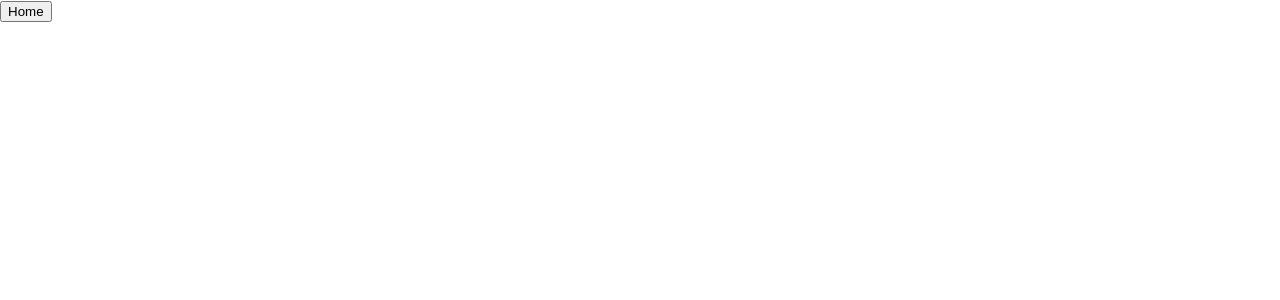
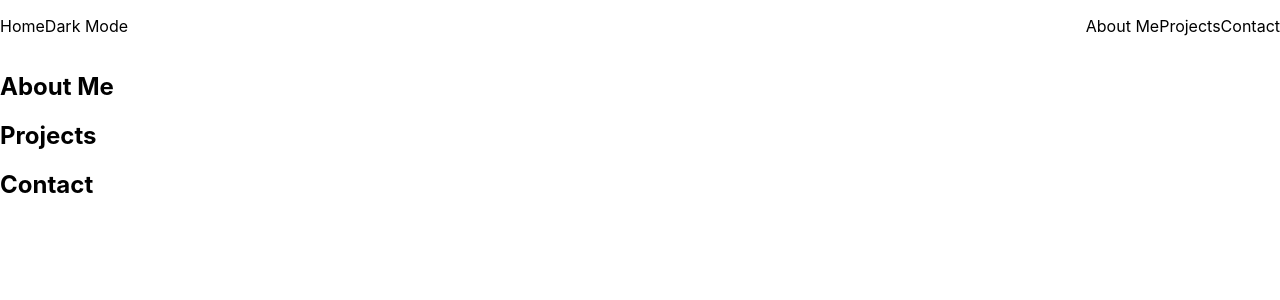
Before and after one commit to keenans1/portfolio, a React (Create React App) app: page / in a window 1280 px wide. Shown: the top 300 px of the page. Built offline with nearby package versions, Linux system fonts and the light colour scheme.

Commit message:
Create base components

```diff
--- /dev/null
+++ b/src/components/AboutMe/AboutMe.tsx
@@ -0,0 +1,9 @@
+import React from "react";
+
+const AboutMe = () => {
+    return (
+        <h2>About Me</h2>
+    )
+}
+
+export default AboutMe
--- a/src/components/App/App.tsx
+++ b/src/components/App/App.tsx
@@ -1,11 +1,17 @@
 import React from 'react';
 import Header from '../Header/Header';
 import './App.css';
+import AboutMe from '../AboutMe/AboutMe';
+import Projects from '../Projects/Projects';
+import Contact from '../Contact/Contact';
 
 function App() {
   return (
     <main>
       <Header />
+      <AboutMe />
+      <Projects />
+      <Contact />
     </main>
   );
 }
--- /dev/null
+++ b/src/components/Contact/Contact.tsx
@@ -0,0 +1,9 @@
+import React from "react";
+
+const Contact = () => {
+    return (
+        <h2>Contact</h2>
+    )
+}
+
+export default Contact
--- a/src/components/Header/Header.css
+++ b/src/components/Header/Header.css
@@ -0,0 +1,13 @@
+header {
+    display: flex;
+    justify-content: space-between;
+    align-items: center;
+}
+
+.left-side-container {
+    display: flex;
+}
+
+.right-side-container {
+    display: flex;
+}
--- a/src/components/Header/Header.tsx
+++ b/src/components/Header/Header.tsx
@@ -1,9 +1,18 @@
 import React from "react";
+import "./Header.css";
 
 const Header = () => {
     return (
         <header>
-            <button>Home</button>
+            <section className="left-side-container">
+                <p>Home</p>
+                <p>Dark Mode</p>
+            </section>
+            <section className="right-side-container">
+                <p>About Me</p>
+                <p>Projects</p>
+                <p>Contact</p>
+            </section>
         </header>
     )
 }
--- /dev/null
+++ b/src/components/Projects/Projects.tsx
@@ -0,0 +1,9 @@
+import React from "react";
+
+const Projects = () => {
+    return (
+        <h2>Projects</h2>
+    )
+}
+
+export default Projects
```
Also changed, not shown: src/components/AboutMe/AboutMe.css (added), src/components/Contact/Contact.css (added), src/components/Projects/Projects.css (added).
